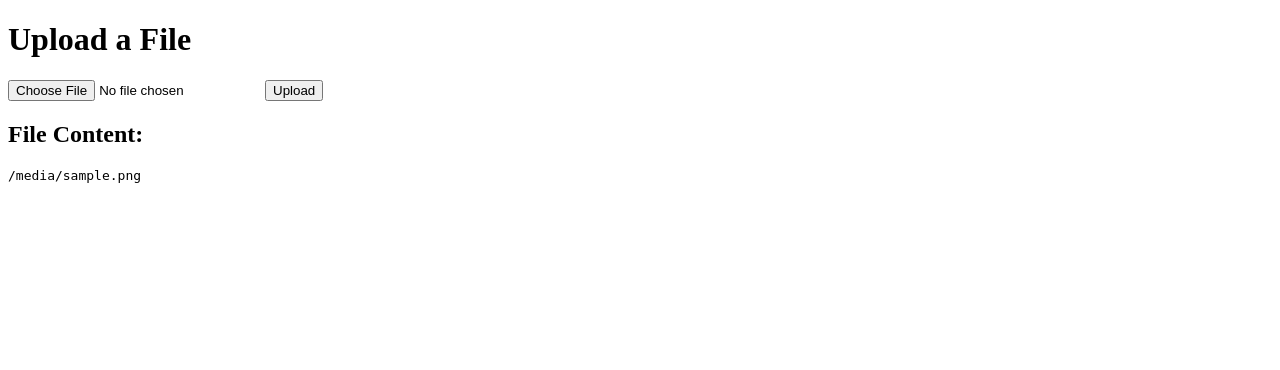
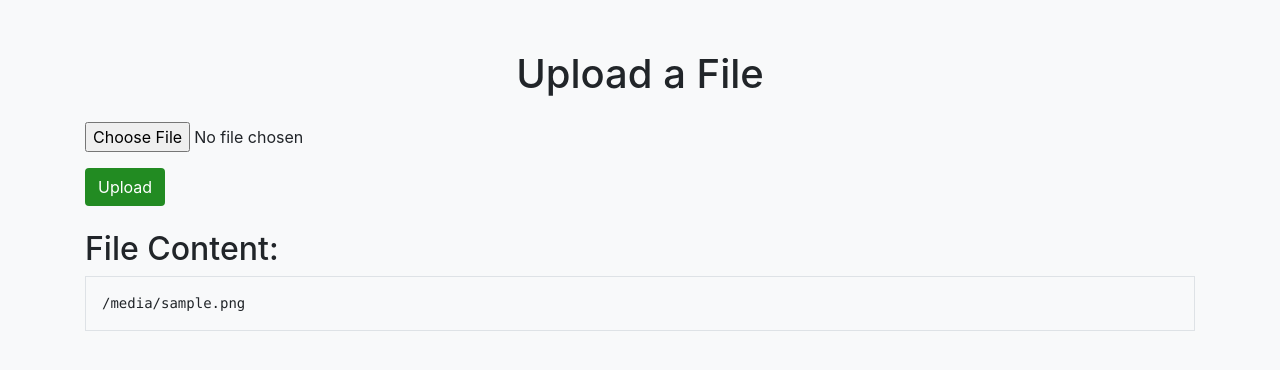
Before and after one commit to tblanarik/adif-cleaner-web, a Flask app: template src/templates/index.html in a window 1280 px wide. Shown: the top 370 px of the page. Run offline with Flask 3, Linux system fonts and the light colour scheme; the template is opened without the code that fills it: most values are stand-ins (such as "Sample title", 1, 10 or a date in 2020); some libraries are stand-ins or nearby versions.

Commit message:
basic styling

```diff
--- a/src/templates/index.html
+++ b/src/templates/index.html
@@ -4,16 +4,41 @@
     <meta charset="UTF-8">
     <meta name="viewport" content="width=device-width, initial-scale=1.0">
     <title>File Upload</title>
+    <link href="https://stackpath.bootstrapcdn.com/bootstrap/4.5.2/css/bootstrap.min.css" rel="stylesheet">
+    <style>
+        body {
+            background-color: #f8f9fa;
+        }
+        .container {
+            margin-top: 50px;
+        }
+        .btn-custom {
+            background-color: forestgreen;
+            color: white;
+        }
+        .btn-custom:hover {
+            background-color: darkgreen;
+        }
+    </style>
 </head>
 <body>
-    <h1>Upload a File</h1>
-    <form action="/index" method="post" enctype="multipart/form-data">
-        <input type="file" name="file">
-        <button type="submit">Upload</button>
-    </form>
-    {% if file_content %}
-        <h2>File Content:</h2>
-        <pre>{{ file_content }}</pre>
-    {% endif %}
+    <div class="container">
+        <h1 class="text-center">Upload a File</h1>
+        <form action="/index" method="post" enctype="multipart/form-data" class="mt-4">
+            <div class="form-group">
+                <input type="file" name="file" class="form-control-file">
+            </div>
+            <button type="submit" class="btn btn-custom">Upload</button>
+        </form>
+        {% if file_content %}
+            <div class="mt-4">
+                <h2>File Content:</h2>
+                <pre class="p-3 border">{{ file_content }}</pre>
+            </div>
+        {% endif %}
+    </div>
+    <script src="https://code.jquery.com/jquery-3.5.1.slim.min.js"></script>
+    <script src="https://cdn.jsdelivr.net/npm/@popperjs/core@2.5.4/dist/umd/popper.min.js"></script>
+    <script src="https://stackpath.bootstrapcdn.com/bootstrap/4.5.2/js/bootstrap.min.js"></script>
 </body>
 </html>
```
